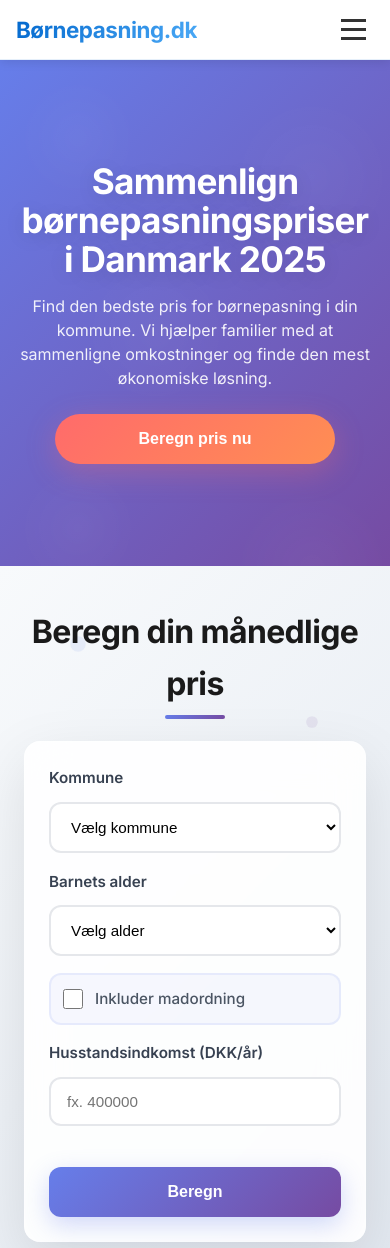
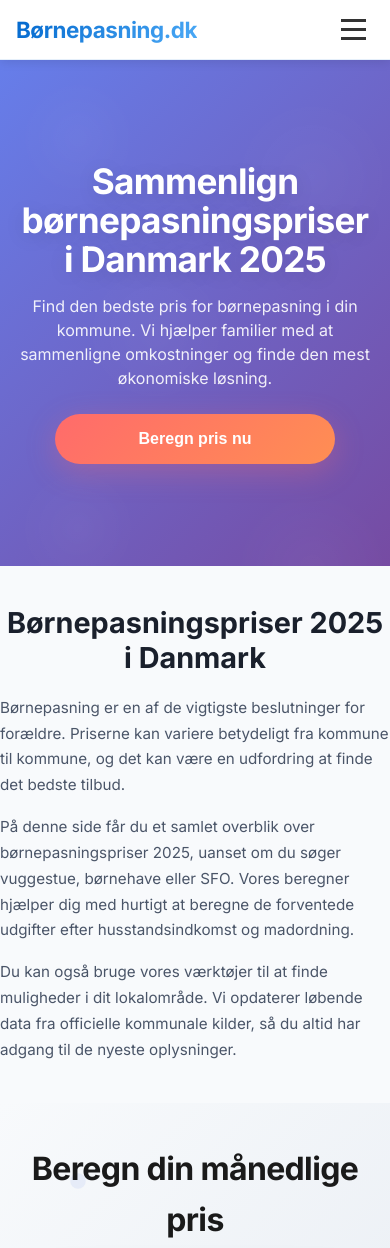
Before and after one commit to martingalmarino/B-rnepasning, a website: page index.html in a window 390 px wide. Shown: the top 1248 px of the page. Drawn offline with Linux system fonts and the light colour scheme.

Commit message:
Add SEO-rich Danish content sections
- Add introductory section after Hero with overview of childcare prices 2025
- Add tilskud section after calculator explaining subsidies and support
- Add mini-guide section after price table with selection tips
- Include responsive CSS styling for all new sections
- Maintain semantic HTML structure with proper headings
- All content in Danish for SEO optimization
- Preserve existing layout and functionality

```diff
--- a/index.html
+++ b/index.html
@@ -46,6 +46,14 @@
                     </div>
                 </div>
             </div>
+        </section>
+
+        <!-- Introductory SEO Section -->
+        <section class="intro-section container">
+            <h2>Børnepasningspriser 2025 i Danmark</h2>
+            <p>Børnepasning er en af de vigtigste beslutninger for forældre. Priserne kan variere betydeligt fra kommune til kommune, og det kan være en udfordring at finde det bedste tilbud.</p>
+            <p>På denne side får du et samlet overblik over børnepasningspriser 2025, uanset om du søger vuggestue, børnehave eller SFO. Vores beregner hjælper dig med hurtigt at beregne de forventede udgifter efter husstandsindkomst og madordning.</p>
+            <p>Du kan også bruge vores værktøjer til at finde muligheder i dit lokalområde. Vi opdaterer løbende data fra officielle kommunale kilder, så du altid har adgang til de nyeste oplysninger.</p>
         </section>
 
         <!-- Calculator Section -->
@@ -100,6 +108,14 @@
             </div>
         </section>
 
+        <!-- Tilskud & Support SEO Section -->
+        <section class="tilskud-section container">
+            <h2>Tilskud og økonomisk støtte til børnepasning</h2>
+            <p>Mange familier i Danmark kan få økonomisk tilskud til børnepasning. Tilskuddets størrelse afhænger af både husstandsindkomsten og barnets alder.</p>
+            <p>Nogle kommuner tilbyder også friplads eller reduceret betaling for familier med lavere indkomst.</p>
+            <p>Når du bruger vores beregner, får du en indikation af, hvordan tilskuddet påvirker den månedlige pris. For præcise oplysninger skal du altid tjekke din kommunes officielle hjemmeside og regler for ansøgning.</p>
+        </section>
+
         <!-- Municipality Price Table Section -->
         <section id="prices" class="prices">
             <div class="container">
@@ -123,6 +139,13 @@
             </div>
         </section>
 
+        <!-- Mini-Guide SEO Section -->
+        <section class="guide-section container">
+            <h2>Sådan vælger du den rigtige børnepasning</h2>
+            <p>Valget af daginstitution eller børnehave handler ikke kun om pris – men også om pædagogisk tilbud, åbningstider og beliggenhed.</p>
+            <p>Ved at bruge vores beregner kan du hurtigt få et overblik over de økonomiske forskelle mellem kommuner.</p>
+            <p>Overvej også institutionens størrelse og værdier, så du finder et tilbud, der passer til din families behov.</p>
+        </section>
 
         <!-- FAQ Section -->
         <section id="faq" class="faq">
--- a/styles.css
+++ b/styles.css
@@ -528,6 +528,45 @@ body {
 
 
 
+/* SEO Content Sections */
+.intro-section,
+.tilskud-section,
+.guide-section {
+    padding: 4rem 0;
+    background: #f8fafc;
+    position: relative;
+}
+
+.intro-section h2,
+.tilskud-section h2,
+.guide-section h2 {
+    color: #1a202c;
+    font-size: 2.5rem;
+    font-weight: 700;
+    margin-bottom: 2rem;
+    text-align: center;
+    line-height: 1.2;
+}
+
+.intro-section p,
+.tilskud-section p,
+.guide-section p {
+    color: #4a5568;
+    font-size: 1.1rem;
+    line-height: 1.7;
+    margin-bottom: 1.5rem;
+    max-width: 800px;
+    margin-left: auto;
+    margin-right: auto;
+    text-align: left;
+}
+
+.intro-section p:last-child,
+.tilskud-section p:last-child,
+.guide-section p:last-child {
+    margin-bottom: 0;
+}
+
 /* FAQ Section */
 .faq {
     padding: 6rem 0;
@@ -844,6 +883,27 @@ body {
         padding: 2.5rem 0;
     }
 
+    .intro-section,
+    .tilskud-section,
+    .guide-section {
+        padding: 2.5rem 0;
+    }
+
+    .intro-section h2,
+    .tilskud-section h2,
+    .guide-section h2 {
+        font-size: 1.8rem;
+        margin-bottom: 1.2rem;
+    }
+
+    .intro-section p,
+    .tilskud-section p,
+    .guide-section p {
+        font-size: 0.95rem;
+        margin-bottom: 1rem;
+    }
+
+
     .calculator-form {
         padding: 1.5rem;
         margin: 0 0.5rem;
```
